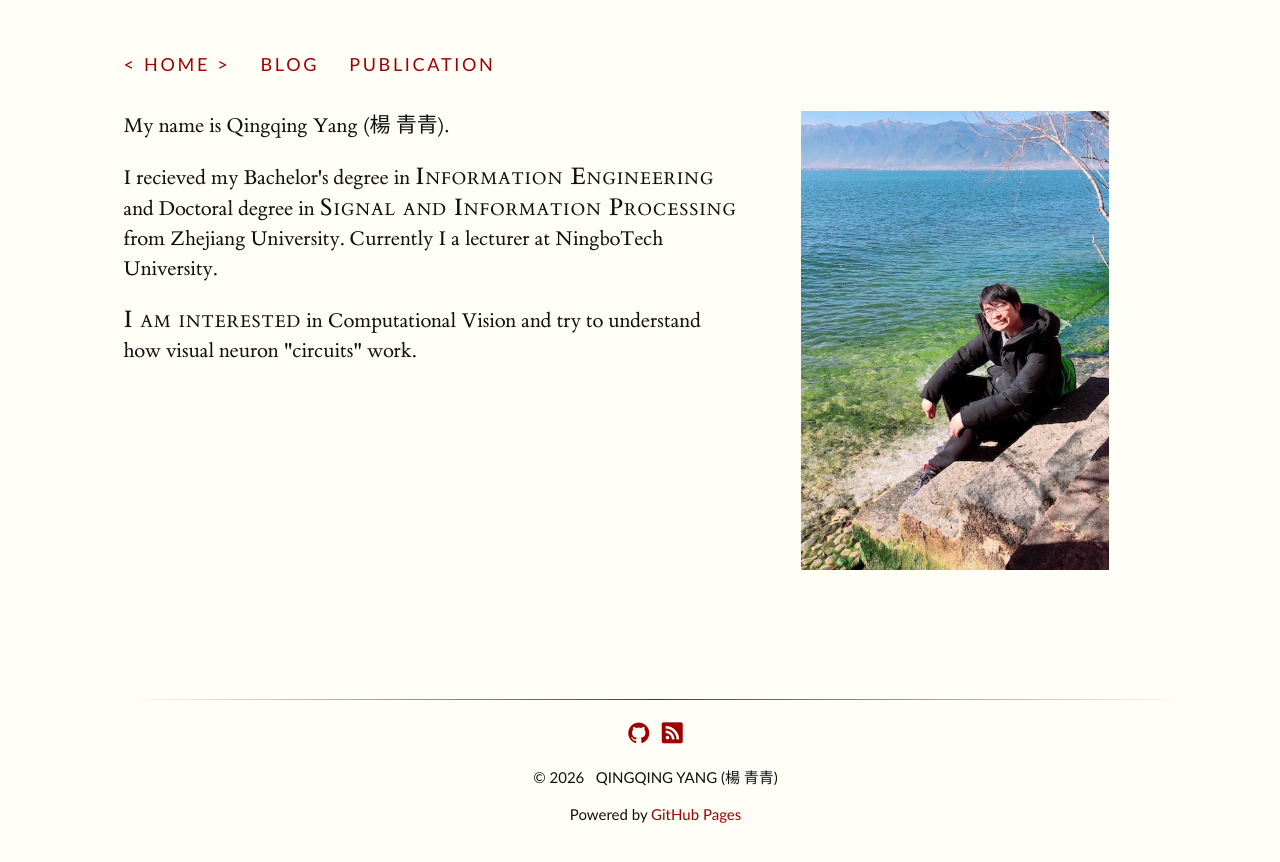
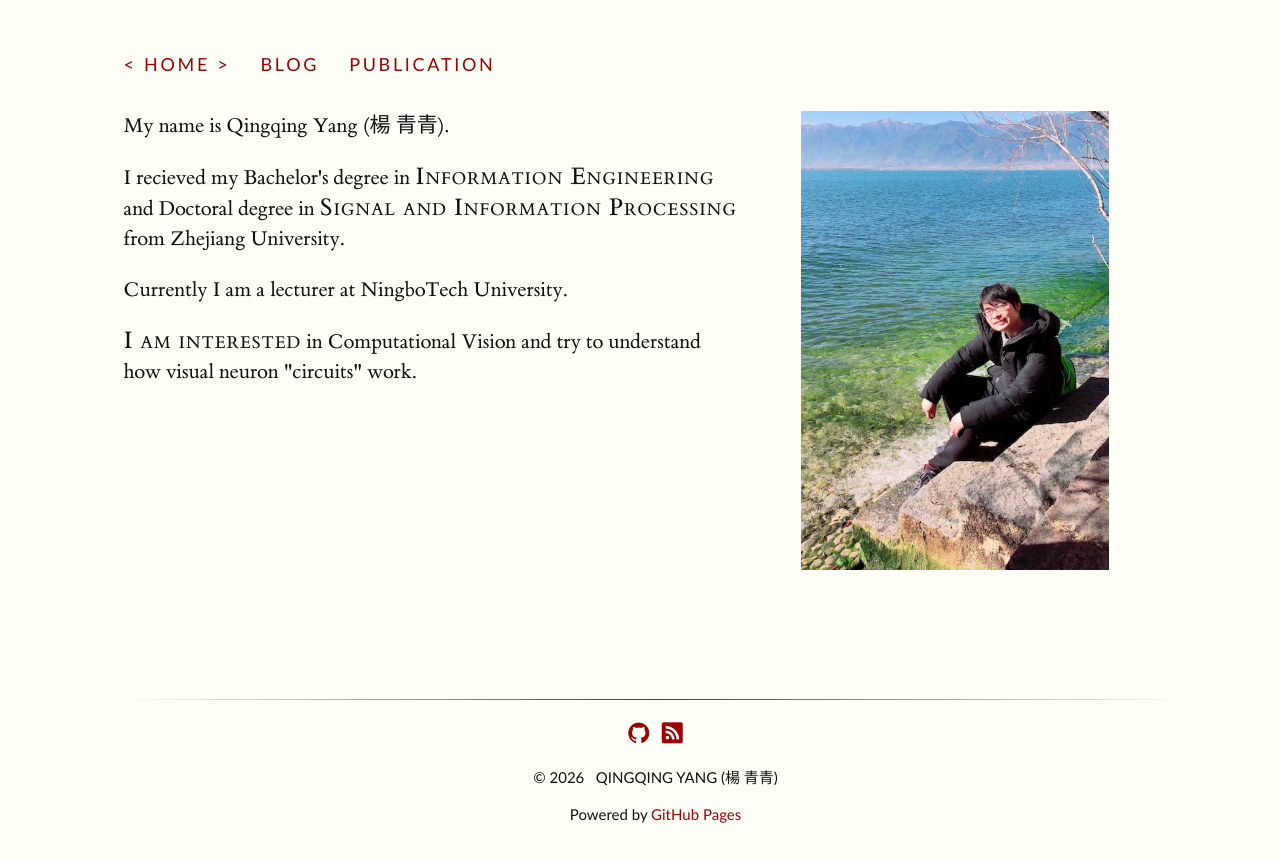
Before and after one commit to QingQYang/QingQYang.github.io, a Jekyll site: the page built from index.html, in a window 1280 px wide. Shown: the top 862 px of the page. Built offline with Jekyll 4.4.1, drawn with Linux system fonts in a browser that asks for light colours; some web fonts are replaced.

Commit message:
更新 index.html

```diff
--- a/index.html
+++ b/index.html
@@ -7,7 +7,9 @@
 
 <p> My name is Qingqing Yang (楊 青青).</p>
 
-<p> I recieved my Bachelor's degree in <span class="newthought">Information Engineering</span> and Doctoral degree in <span class="newthought">Signal and Information Processing</span> from Zhejiang University. Currently I a lecturer at NingboTech University.</p>
+<p> I recieved my Bachelor's degree in <span class="newthought">Information Engineering</span> and Doctoral degree in <span class="newthought">Signal and Information Processing</span> from Zhejiang University. </p>
+
+<p> Currently I am a lecturer at NingboTech University.</p>
 
 <p> <span class="newthought">I am interested</span> in Computational Vision and try to
   understand how visual neuron "circuits" work. </p>
```
